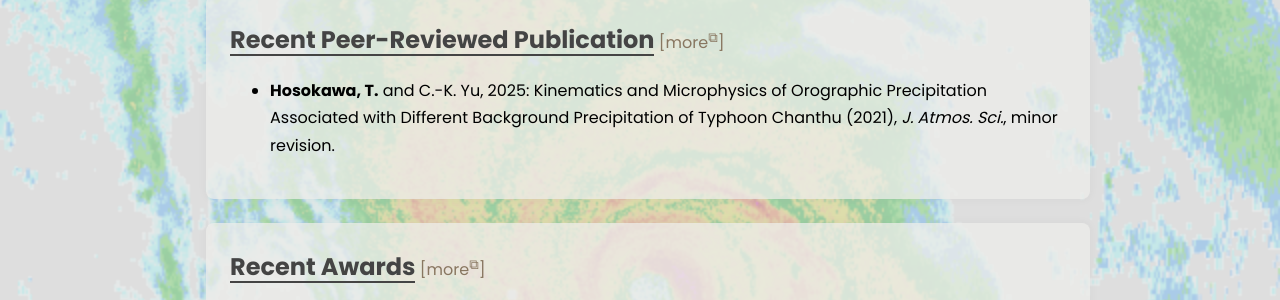
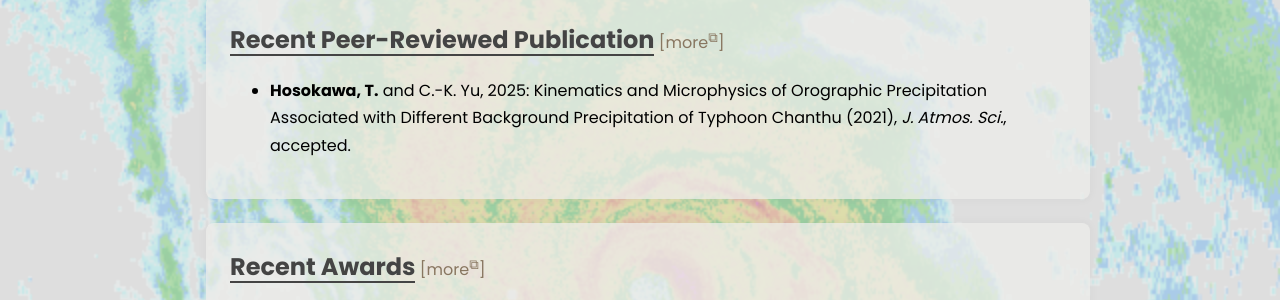
Before and after one commit to tsubakih07/tsubaki_homepage, a Jekyll site: the page built from index.html, in a window 1280 px wide and 900 px high, scrolled down 876 px. Shown: the part 154-454 px from the top of the window. Built offline with Jekyll 4.4.1, drawn with Linux system fonts in a browser that asks for light colours.

Commit message:
updated manuscript status

```diff
--- a/_data/cv.yml
+++ b/_data/cv.yml
@@ -9,7 +9,7 @@
   title: Peer-Reviewed Publication
   ordered: true
   items:
-    - "Hosokawa, T. and C.-K. Yu, 2025: Kinematics and Microphysics of Orographic Precipitation Associated with Different Background Precipitation of Typhoon Chanthu (2021), <em>J. Atmos. Sci.</em>, minor revision."
+    - "Hosokawa, T. and C.-K. Yu, 2025: Kinematics and Microphysics of Orographic Precipitation Associated with Different Background Precipitation of Typhoon Chanthu (2021), <em>J. Atmos. Sci.</em>, accepted."
 
 - id: awards
   title: Awards
--- a/_data/cv_ja.yml
+++ b/_data/cv_ja.yml
@@ -9,7 +9,7 @@
   title: 査読付き論文
   ordered: true
   items:
-    - "Hosokawa, T. and C.-K. Yu, 2025: Kinematics and Microphysics of Orographic Precipitation Associated with Different Background Precipitation of Typhoon Chanthu (2021), <em>J. Atmos. Sci.</em>, under review."
+    - "Hosokawa, T. and C.-K. Yu, 2025: Kinematics and Microphysics of Orographic Precipitation Associated with Different Background Precipitation of Typhoon Chanthu (2021), <em>J. Atmos. Sci.</em>, accepted."
 
 - id: awards
   title: 受賞歴
```
